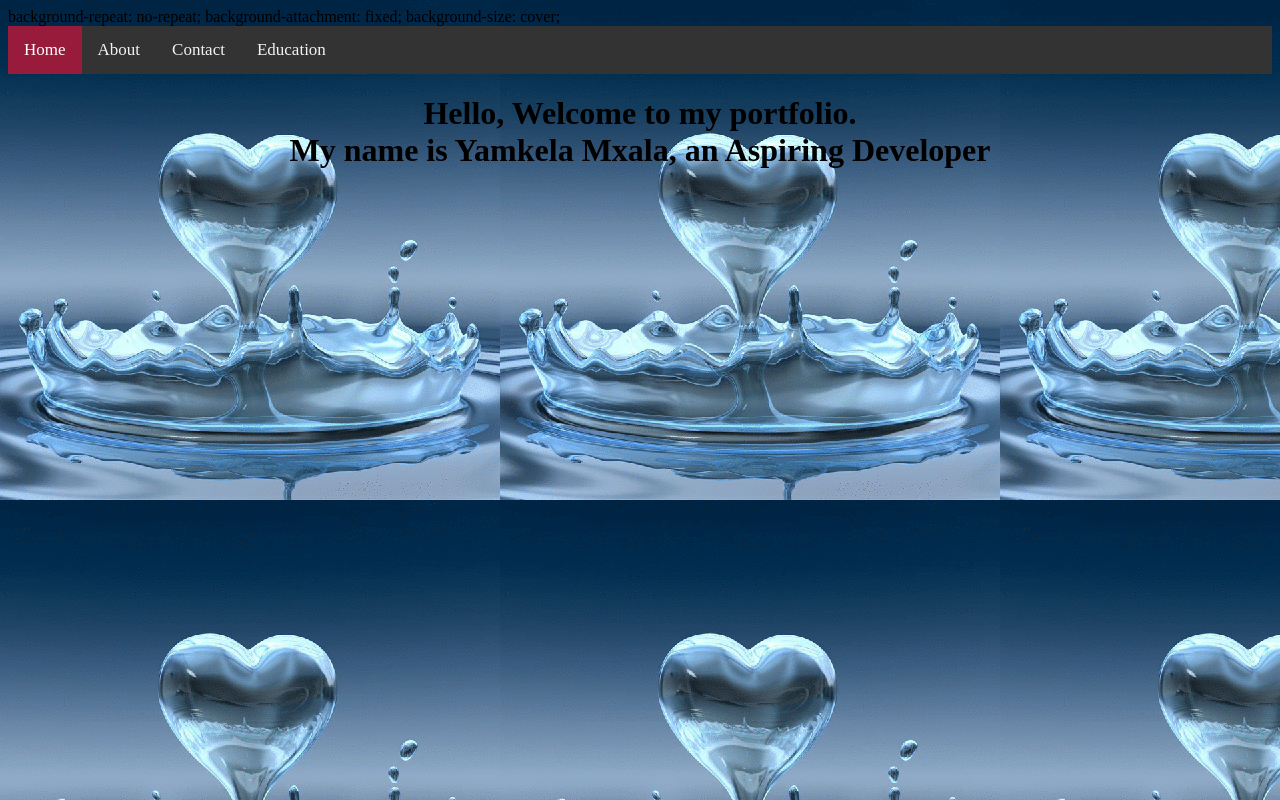
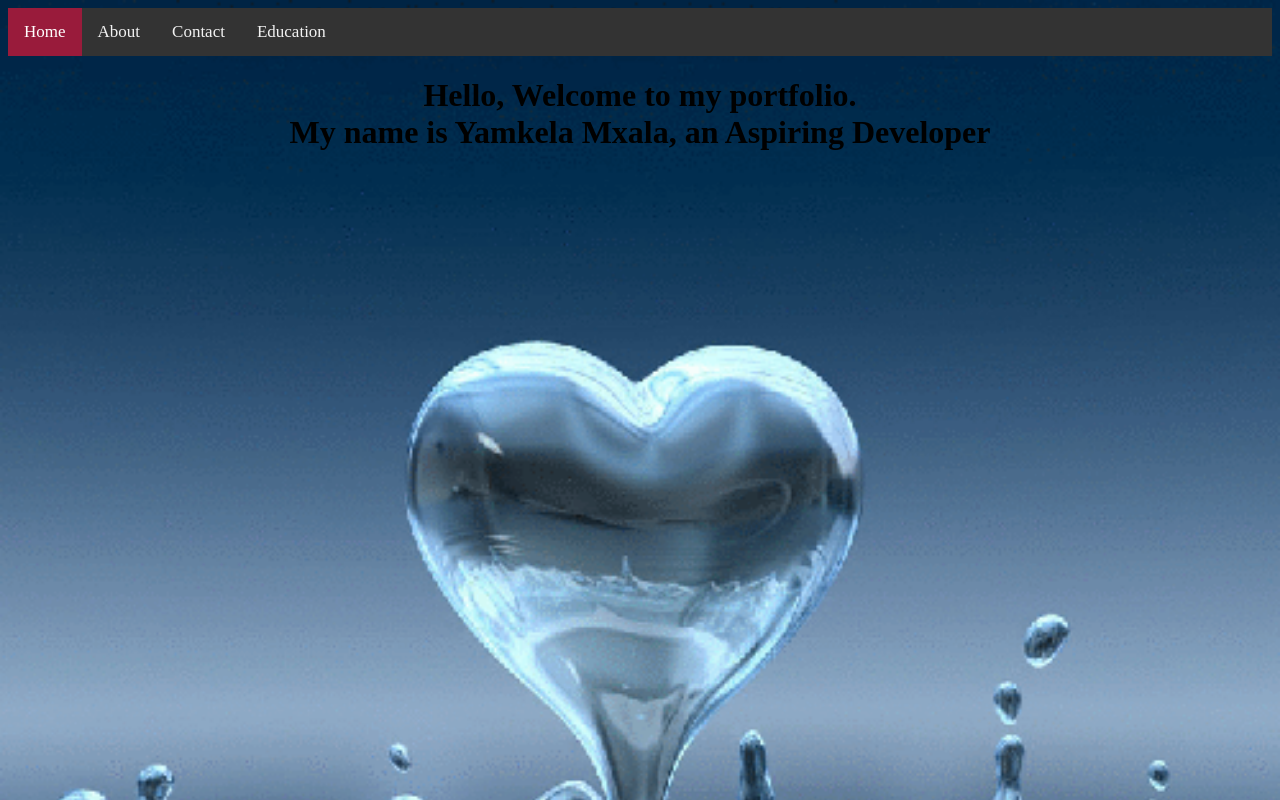
Before and after one commit to yamkella/portfolio, a plain HTML site: page Index.html in a window 1280 px wide. Drawn offline with Linux system fonts and the light colour scheme.

Commit message:
version2

```diff
--- a/Index.html
+++ b/Index.html
@@ -36,14 +36,17 @@
   h1{
 text-align: center;
   }
+  body {
+  background-image: url('Water-Heart.gif');
+  background-repeat: no-repeat;
+  background-attachment: fixed;
+  background-size: cover;
+}
 
     </style>
 
 </head>
 <body style="background-image: url('Water-Heart.gif')">
-  background-repeat: no-repeat;
-  background-attachment: fixed;
-  background-size: cover;
   <div class="topnav">
     <a class="active" href="#Home">Home</a>
     <a href="#about">About</a>
```
